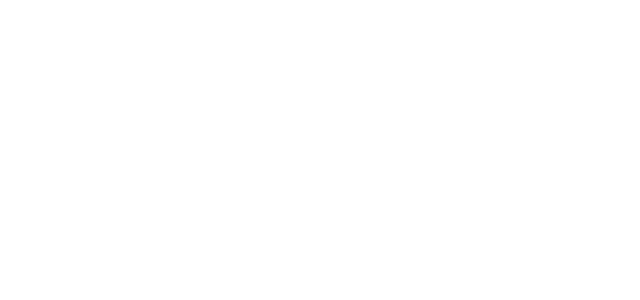
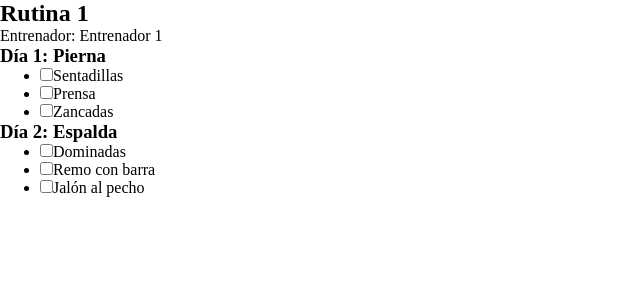
Before and after one commit to MelanyMFM/CenterWarriors, a React (Vite) app: page /usuario/rutina/1 in a window 1280 px wide. Before the commit this address had no page. Shown: the top 300 px of the page, without its empty margins (0-640 px from the left). Built offline with nearby package versions, Linux system fonts and the light colour scheme; a web font is replaced by a local one.

Commit message:
configuracion detalle rutina

```diff
--- a/src/App.jsx
+++ b/src/App.jsx
@@ -4,17 +4,19 @@
 import Entrenador from './views/Entrenador/Entrenador';
 import Contacto from './componentes/Contacto/Contacto';
 import VistaEntre from './views/VistaEntre/VistaEntre';
-
+import RutinaDetalle from './componentes/RutinaDetalle/RutinaDetalle'; // Importa el nuevo componente
 
 function App() {
     return (
         <Router>
             <Routes>
                 <Route path="/" element={<Home />} />
-                <Route path="/usuario" element={<Usuario/> }/>
-                <Route path="/entrenador" element={<Entrenador/> }/>
+                <Route path="/usuario" element={<Usuario />} />
+
+                <Route path="/usuario/rutina/:id" element={<RutinaDetalle />} /> {/* Nueva ruta */}
+
+                <Route path="/entrenador" element={<Entrenador />} />
                 <Route path="/homeEntrenador" element={<VistaEntre />} />
-
                 <Route path="/contacto" element={<Contacto />} />
             </Routes>
         </Router>
--- a/src/assets/rutinas.js
+++ b/src/assets/rutinas.js
@@ -1,8 +1,26 @@
 const rutinas = [
-    { id: 1, nombre: "Rutina 1", entrenador: "Entrenador 1", objetivo: "Ganar masa muscular", dificultad: "Principiante" },
-    { id: 2, nombre: "Rutina 2", entrenador: "Entrenador 2", objetivo: "Perder peso", dificultad: "Intermedio" },
-    { id: 3, nombre: "Rutina 12", entrenador: "Entrenador 1", objetivo: "Ganar masa muscular", dificultad: "Avanzado" },
-    { id: 4, nombre: "Super Rutina", entrenador: "Entrenador 1", objetivo: "Ganar masa muscular", dificultad: "Principiante" },
+    {
+        id: 1,
+        nombre: "Rutina 1",
+        entrenador: "Entrenador 1",
+        objetivo: "Ganar masa muscular",
+        dificultad: "Principiante",
+        dias: [
+            { dia: "Día 1: Pierna", ejercicios: ["Sentadillas", "Prensa", "Zancadas"] },
+            { dia: "Día 2: Espalda", ejercicios: ["Dominadas", "Remo con barra", "Jalón al pecho"] }
+        ]
+    },
+    {
+        id: 2,
+        nombre: "Rutina 2",
+        entrenador: "Entrenador 2",
+        objetivo: "Perder peso",
+        dificultad: "Intermedio",
+        dias: [
+            { dia: "Día 1: Cardio", ejercicios: ["Correr", "Saltar la cuerda", "Burpees"] },
+            { dia: "Día 2: Brazos", ejercicios: ["Flexiones", "Fondos en paralelas", "Curl de bíceps"] }
+        ]
+    }
 ];
 
 export default rutinas;
--- a/src/componentes/ListaRutinas/ListaRutinas.jsx
+++ b/src/componentes/ListaRutinas/ListaRutinas.jsx
@@ -1,12 +1,14 @@
+import { Link } from 'react-router-dom'; // Importa Link
+
 function ListaRutinas({ rutinas }) {
     return (
-        <div className="lista-rutinas" >
+        <div className="lista-rutinas">
             {rutinas.length > 0 ? (
                 rutinas.map((rutina) => (
-                    <div key={rutina.id} className="rutina-card">
+                    <Link to={`/usuario/rutina/${rutina.id}`} key={rutina.id} className="rutina-card">
                         <p className="tituloRutina">{rutina.nombre}</p>
                         <p className="entrenadorRutina">{rutina.entrenador}</p>
-                    </div>
+                    </Link>
                 ))
             ) : (
                 <p>No se encontraron rutinas</p>
--- /dev/null
+++ b/src/componentes/RutinaDetalle/RutinaDetalle.jsx
@@ -0,0 +1,56 @@
+import React, { useState, useEffect } from 'react';
+import { useParams } from 'react-router-dom';
+import rutinas from '../../assets/rutinas.js'; // Importa las rutinas
+
+function RutinaDetalle() {
+    const { id } = useParams(); // Obtiene el ID de la URL
+    const rutina = rutinas.find(r => r.id === parseInt(id)); // Encuentra la rutina correspondiente
+
+    const [completados, setCompletados] = useState(() => {
+        const saved = localStorage.getItem(`rutina-${id}-completados`);
+        return saved ? JSON.parse(saved) : {};
+    });
+
+    useEffect(() => {
+        localStorage.setItem(`rutina-${id}-completados`, JSON.stringify(completados));
+    }, [completados, id]);
+
+    const toggleEjercicioCompletado = (diaIndex, ejercicioIndex) => {
+        setCompletados(prev => {
+            const key = `${diaIndex}-${ejercicioIndex}`;
+            return { ...prev, [key]: !prev[key] };
+        });
+    };
+
+    if (!rutina) {
+        return <div>Rutina no encontrada</div>;
+    }
+
+    return (
+        <div className="rutina-detalle">
+            <h2>{rutina.nombre}</h2>
+            <p>Entrenador: {rutina.entrenador}</p>
+            {rutina.dias.map((dia, diaIndex) => (
+                <div key={diaIndex} className="dia-rutina">
+                    <h3>{dia.dia}</h3>
+                    <ul>
+                        {dia.ejercicios.map((ejercicio, ejercicioIndex) => (
+                            <li key={ejercicioIndex}>
+                                <label>
+                                    <input
+                                        type="checkbox"
+                                        checked={completados[`${diaIndex}-${ejercicioIndex}`] || false}
+                                        onChange={() => toggleEjercicioCompletado(diaIndex, ejercicioIndex)}
+                                    />
+                                    {ejercicio}
+                                </label>
+                            </li>
+                        ))}
+                    </ul>
+                </div>
+            ))}
+        </div>
+    );
+}
+
+export default RutinaDetalle;
```
Also changed, not shown: src/assets/ejercicios-rutinas.js (+6 -21 lines).
